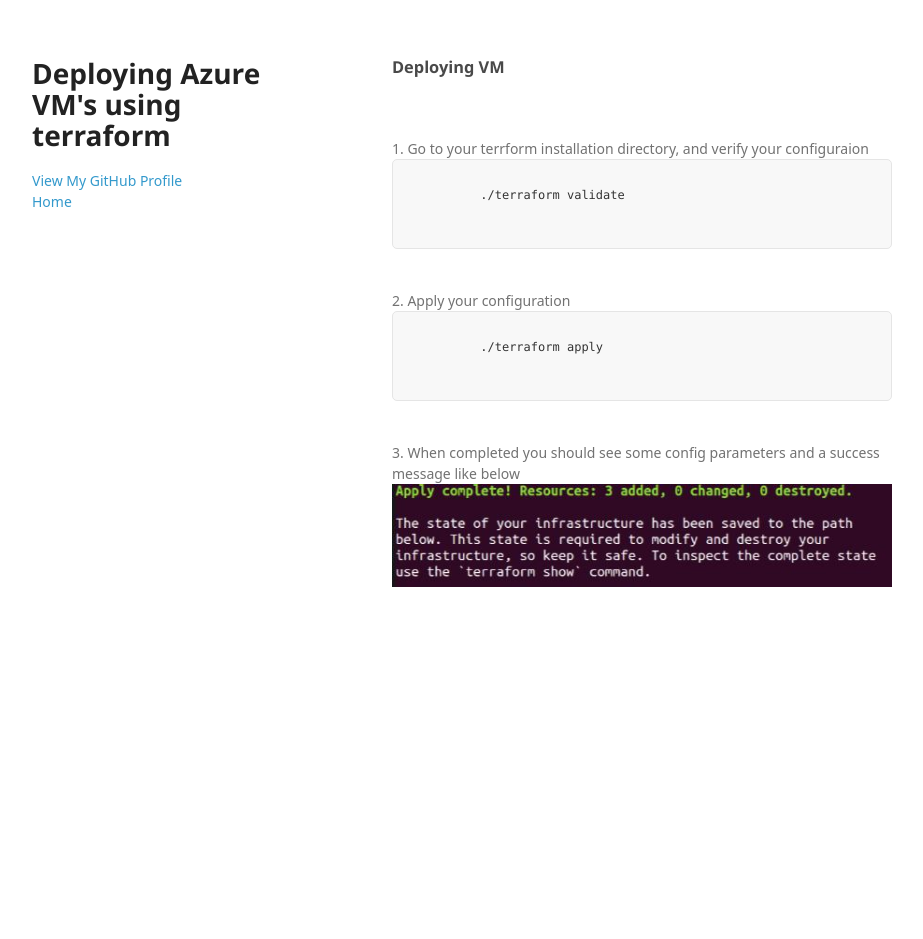
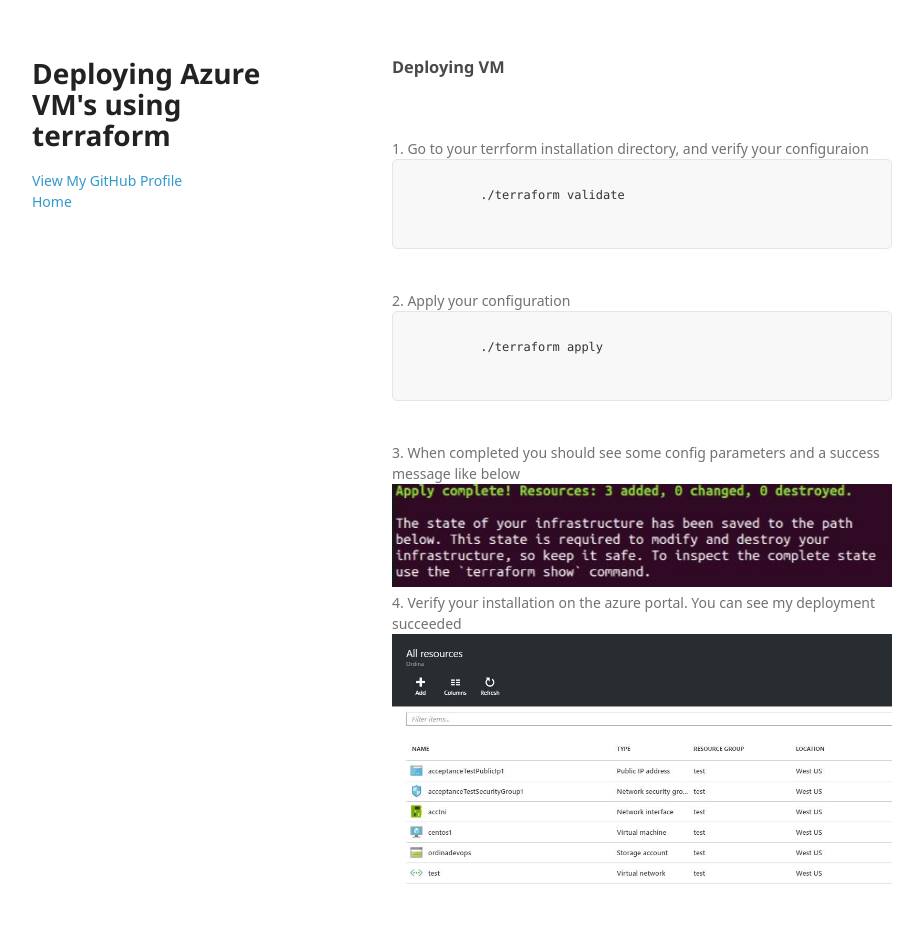
Before and after one commit to arjenwilly/arjenwilly.github.io, a Jekyll site: the page terraform3.html, which Jekyll copies as it is, in a window 1280 px wide. Shown: the whole page, without its empty margins (178-1101 px from the left). Built offline with Jekyll 4.4.1, drawn with Linux system fonts in a browser that asks for light colours; some web fonts are replaced; before the commit the page ends 900 px from its top, so only the background shows below that.

Commit message:
Update terraform3.html

```diff
--- a/terraform3.html
+++ b/terraform3.html
@@ -41,6 +41,8 @@
         <br>
         3. When completed you should see some config parameters and a success message like below<br>
         <img src="images/complete.JPG" class="inline"/><br>
+        4. Verify your installation on the azure portal. You can see my deployment succeeded<br>
+        <img src="images/configuration.JPG" class="inline"/><br>
 
 
       </section>
```
